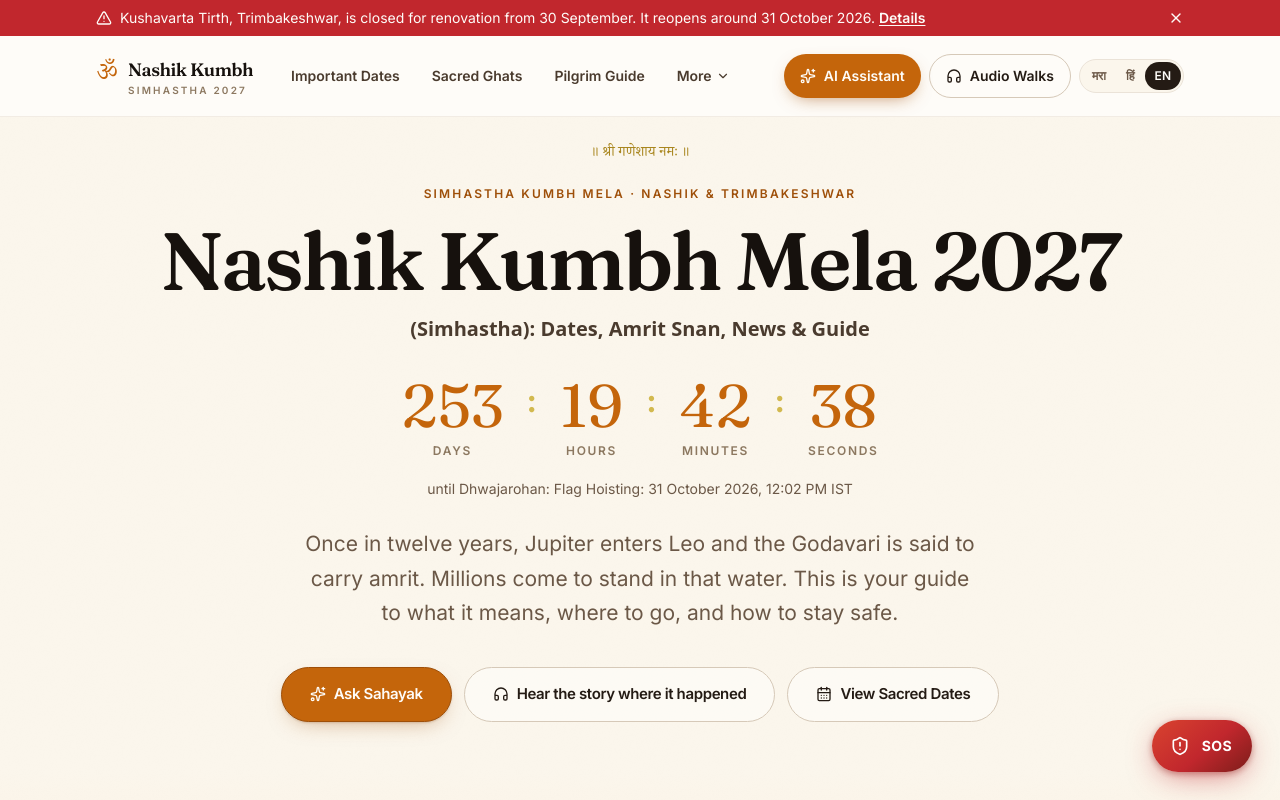
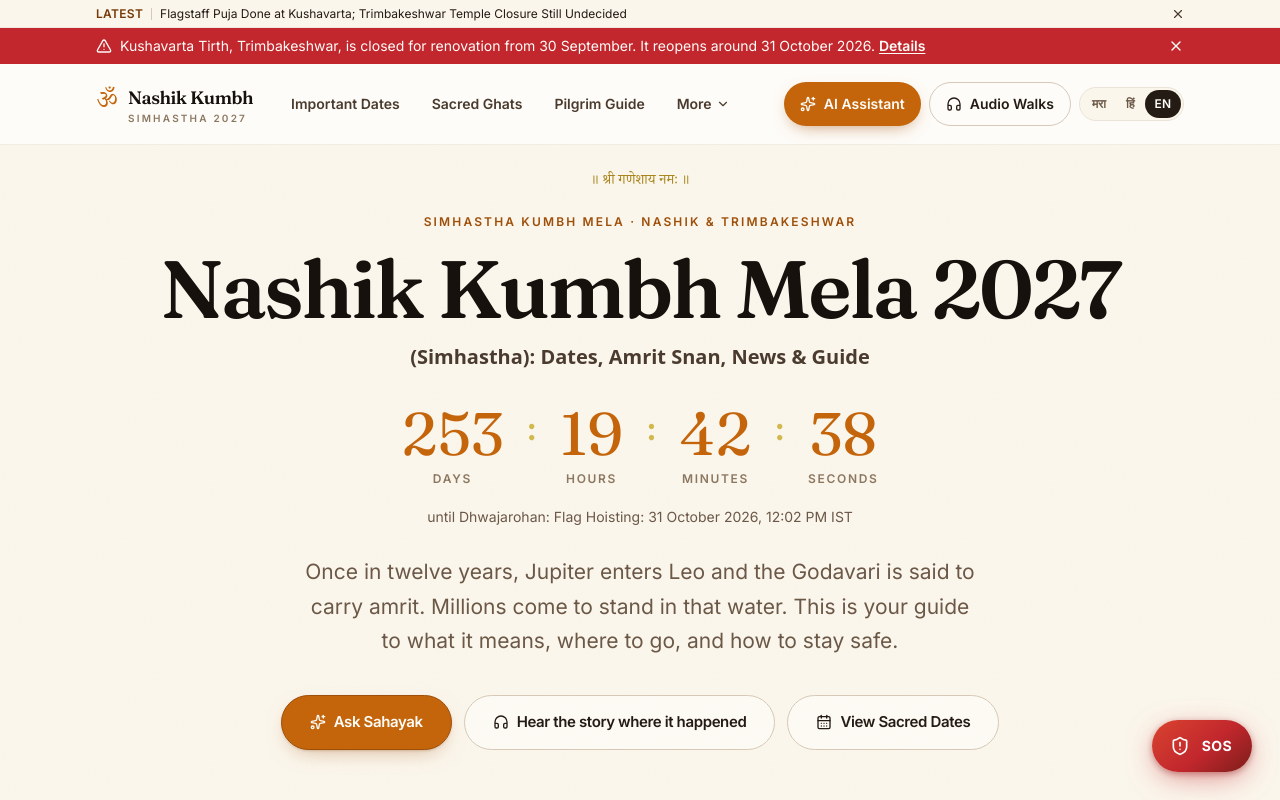
Before and after one commit to lonkarabhishek/thenashikkumbh, a Next.js app: page /en in a window 1280 px wide. Shown: the top 800 px of the page. Built offline with nearby package versions, Linux system fonts and the light colour scheme.

Commit message:
Add subtle rotating Latest news ticker at top of every page (mr/hi/en)

```diff
--- a/src/app/[locale]/layout.tsx
+++ b/src/app/[locale]/layout.tsx
@@ -5,6 +5,8 @@
 import Navbar from "@/components/Navbar";
 import Footer from "@/components/Footer";
 import KumbhSahayakLazy from "@/components/KumbhSahayakLazy";
+import NewsTicker from "@/components/NewsTicker";
+import { blogArticles } from "@/data/blogData";
 import SOSButton from "@/components/SOSButton";
 
 import { Analytics } from "@vercel/analytics/next";
@@ -136,10 +138,19 @@
   const { locale } = params;
   if (!isLocale(locale)) notFound();
 
+  // Three newest posts; blogArticles is already sorted by date.
+  const tickerItems = blogArticles.slice(0, 3).map((a) => ({ slug: a.slug, title: a.title }));
+
   return (
-    <html lang={locale}>
+    <html lang={locale} suppressHydrationWarning>
       <head>
         <SchemaMarkup />
+        <script
+          dangerouslySetInnerHTML={{
+            __html:
+              'try{if(sessionStorage.getItem("news-ticker-dismissed"))document.documentElement.dataset.tickerHidden="1"}catch(e){}',
+          }}
+        />
       </head>
       <body
         className={`${inter.variable} ${fraunces.variable} ${notoSerifDevanagari.variable} antialiased`}
@@ -151,7 +162,9 @@
         </a>
         <LanguageProvider locale={locale}>
           <ChatProvider>
-            <Navbar />
+            <Navbar ticker={<NewsTicker items={tickerItems} />} />
+            {/* Reserves the ticker's 28px, since the navbar is fixed. */}
+            <div className="ticker-spacer h-7" aria-hidden="true" />
             <main id="main-content">{children}</main>
             <Footer />
             <KumbhSahayakLazy />
--- a/src/app/globals.css
+++ b/src/app/globals.css
@@ -587,3 +587,9 @@
   from { transform: translateX(0); }
   to { transform: translateX(-50%); }
 }
+
+/* News ticker: dismissed for this session (set before first paint). */
+[data-ticker-hidden] .ticker-bar,
+[data-ticker-hidden] .ticker-spacer {
+  display: none;
+}
--- a/src/components/Navbar.tsx
+++ b/src/components/Navbar.tsx
@@ -113,7 +113,7 @@
   { code: "en", short: "EN", full: "English" },
 ];
 
-export default function Navbar() {
+export default function Navbar({ ticker }: { ticker?: React.ReactNode }) {
   const [scrolled, setScrolled] = useState(false);
   const [mobileOpen, setMobileOpen] = useState(false);
   const [moreOpen, setMoreOpen] = useState(false);
@@ -174,6 +174,7 @@
           scrolled ? "border-b border-temple-100 shadow-soft" : "border-b border-temple-100/60"
         }`}
       >
+        {ticker}
         <AdvisoryBanner />
         <div className="section-container">
           <div className="flex h-16 items-center justify-between gap-3 lg:h-20 lg:gap-6">
--- /dev/null
+++ b/src/components/NewsTicker.tsx
@@ -0,0 +1,127 @@
+"use client";
+
+import { useCallback, useEffect, useRef, useState } from "react";
+import { X } from "lucide-react";
+import Link from "@/components/LocaleLink";
+import { useLanguage } from "@/context/LanguageContext";
+
+export interface TickerItem {
+  slug: string;
+  title: { en: string; hi: string; mr: string };
+}
+
+const COPY = {
+  label: { en: "Latest", hi: "ताज़ा", mr: "ताजे" },
+  region: { en: "Latest news", hi: "ताज़ा समाचार", mr: "ताज्या बातम्या" },
+  close: { en: "Close news ticker", hi: "समाचार पट्टी बंद करें", mr: "बातम्यांची पट्टी बंद करा" },
+};
+
+const STORAGE_KEY = "news-ticker-dismissed";
+const ROTATE_MS = 5000;
+const FADE_MS = 250;
+
+/**
+ * Slim "Latest" bar for the top of every page. The first headline is in the
+ * server HTML (so it is crawlable and has no layout shift); rotation, pausing
+ * and dismissal only start in the browser. Fixed height: 28px (h-7), matched
+ * by the spacer in the layout. Dismissal lasts for the browser session and is
+ * applied before first paint by a tiny script in the layout (data-ticker-hidden).
+ */
+export default function NewsTicker({ items }: { items: TickerItem[] }) {
+  const { t, locale } = useLanguage();
+  const [index, setIndex] = useState(0);
+  const [visible, setVisible] = useState(true);
+  const [paused, setPaused] = useState(false);
+  const [reduced, setReduced] = useState(true); // static until we know otherwise
+  const [hidden, setHidden] = useState(false);
+  const touchTimer = useRef<ReturnType<typeof setTimeout>>();
+
+  useEffect(() => {
+    const mq = window.matchMedia("(prefers-reduced-motion: reduce)");
+    setReduced(mq.matches);
+    const on = () => setReduced(mq.matches);
+    mq.addEventListener("change", on);
+    return () => mq.removeEventListener("change", on);
+  }, []);
+
+  const rotating = !reduced && !paused && items.length > 1;
+
+  useEffect(() => {
+    if (!rotating) return;
+    let swap: ReturnType<typeof setTimeout>;
+    const id = setInterval(() => {
+      setVisible(false);
+      swap = setTimeout(() => {
+        setIndex((i) => (i + 1) % items.length);
+        setVisible(true);
+      }, FADE_MS);
+    }, ROTATE_MS);
+    return () => {
+      clearInterval(id);
+      clearTimeout(swap);
+      setVisible(true);
+    };
+  }, [rotating, items.length]);
+
+  useEffect(() => () => clearTimeout(touchTimer.current), []);
+
+  const dismiss = useCallback(() => {
+    setHidden(true);
+    document.documentElement.dataset.tickerHidden = "1";
+    try {
+      window.sessionStorage.setItem(STORAGE_KEY, "1");
+    } catch {
+      // Not remembered; it shows again on the next page load.
+    }
+  }, []);
+
+  if (hidden || items.length === 0) return null;
+  const item = items[reduced ? 0 : index] ?? items[0];
+
+  return (
+    <div
+      role="region"
+      aria-label={t(COPY.region)}
+      className="ticker-bar h-7 border-b border-temple-100/70 bg-cream-100 text-temple-800"
+      onMouseEnter={() => setPaused(true)}
+      onMouseLeave={() => setPaused(false)}
+      onFocus={() => setPaused(true)}
+      onBlur={() => setPaused(false)}
+      onTouchStart={() => {
+        clearTimeout(touchTimer.current);
+        setPaused(true);
+      }}
+      onTouchEnd={() => {
+        touchTimer.current = setTimeout(() => setPaused(false), 4000);
+      }}
+    >
+      <div className="section-container flex h-full items-center gap-2 text-xs">
+        <span className="shrink-0 font-semibold uppercase tracking-wide text-saffron-800">
+          {t(COPY.label)}
+        </span>
+        <span className="h-3 w-px shrink-0 bg-temple-200" aria-hidden="true" />
+        <p
+          className="min-w-0 flex-1 truncate transition-opacity duration-200 ease-in-out"
+          style={{ opacity: visible ? 1 : 0 }}
+          aria-live={rotating ? "polite" : "off"}
+        >
+          <Link
+            href={`/blog/${item.slug}`}
+            className="hover:text-saffron-800 hover:underline focus-visible:underline"
+          >
+            {item.title[locale]}
+          </Link>
+        </p>
+        <button
+          type="button"
+          onClick={dismiss}
+          aria-label={t(COPY.close)}
+          title={t(COPY.close)}
+          className="-mr-2 flex h-7 w-7 shrink-0 items-center justify-center rounded-full text-temple-600 transition-colors hover:bg-cream-200 focus-visible:outline focus-visible:outline-2 focus-visible:outline-saffron-700"
+        >
+          <X className="h-3.5 w-3.5" aria-hidden="true" />
+        </button>
+      </div>
+    </div>
+  );
+}
```
